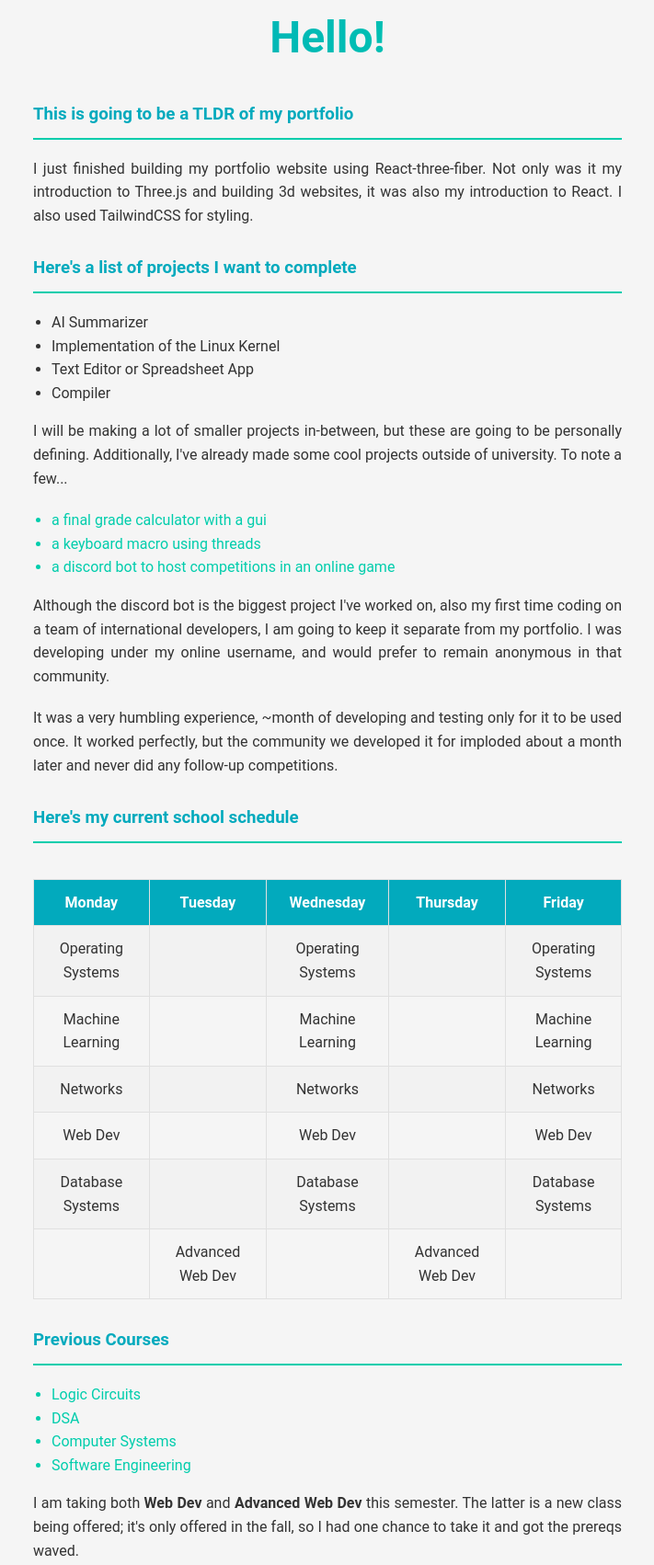
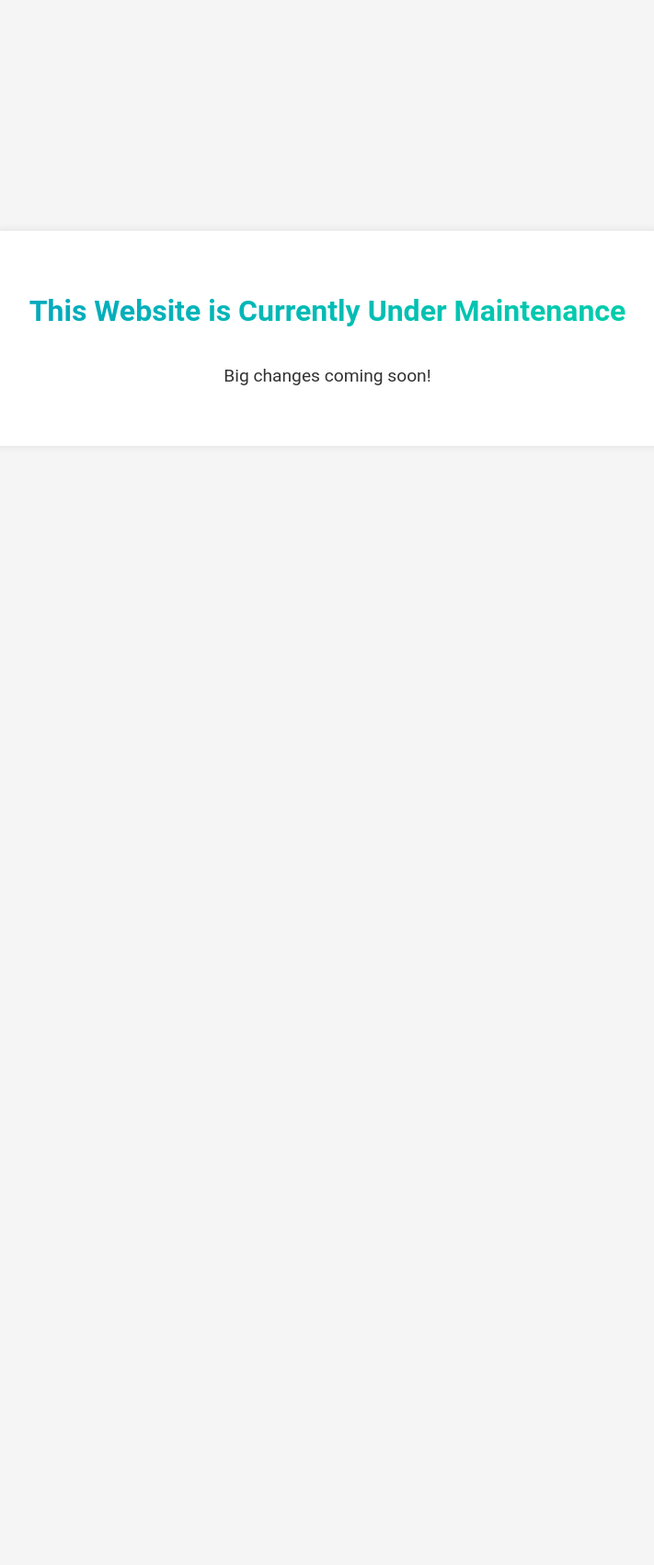
Before and after one commit to nathandekeyrel/nathandekeyrel.github.io, a plain HTML site: page index.html in a window 1280 px wide. Shown: the part 32-1734 px from the top of the page at 92% size, without its empty margins (284-995 px from the left). After the commit the page ends 800 px from the top, so only its background shows below. Drawn offline with Linux system fonts and the light colour scheme.

Commit message:
Pending redesign

```diff
--- a/index.html
+++ b/index.html
@@ -1,4 +1,4 @@
-<!doctype html>
+<!DOCTYPE html>
 <html lang="en">
 <head>
     <meta charset="UTF-8">
@@ -7,110 +7,9 @@
     <link rel="stylesheet" href="styles/main.css">
 </head>
 <body>
-
-    <h1>Hello!</h1>
-    <h3>This is going to be a TLDR of my portfolio</h3>
-    <p>
-        I just finished building my portfolio website using React-three-fiber. Not only was it my introduction to Three.js
-        and building 3d websites, it was also my introduction to React. I also used TailwindCSS for styling.
-    </p>
-
-    <h3>Here's a list of projects I want to complete</h3>
-
-    <ul>
-        <li>AI Summarizer</li>
-        <li>Implementation of the Linux Kernel</li>
-        <li>Text Editor or Spreadsheet App</li>
-        <li>Compiler</li>
-    </ul>
-
-    <p>
-        I will be making a lot of smaller projects in-between, but these are going to be personally defining.
-        Additionally, I've already made some cool projects outside of university. To note a few...
-    </p>
-
-    <ul class="completed">
-        <li>a final grade calculator with a gui</li>
-        <li>a keyboard macro using threads</li>
-        <li>a discord bot to host competitions in an online game</li>
-    </ul>
-
-    <p>
-        Although the discord bot is the biggest project I've worked on, also my first time coding on a team of
-        international developers, I am going to keep it separate from my portfolio. I was developing under my online
-        username, and would prefer to remain anonymous in that community.
-    </p>
-
-    <p>
-        It was a very humbling experience, ~month of developing and testing only for it to be used once.
-        It worked perfectly, but the community we developed it for imploded about a month later and never did any follow-up competitions.
-    </p>
-
-    <h3 id="h3center">Here's my current school schedule</h3>
-        <div class="schedule">
-        <table>
-            <tr>
-                <th>Monday</th>
-                <th>Tuesday</th>
-                <th>Wednesday</th>
-                <th>Thursday</th>
-                <th>Friday</th>
-            </tr>
-            <tr>
-                <td>Operating Systems</td>
-                <td></td>
-                <td>Operating Systems</td>
-                <td></td>
-                <td>Operating Systems</td>
-            </tr>
-            <tr>
-                <td>Machine Learning</td>
-                <td></td>
-                <td>Machine Learning</td>
-                <td></td>
-                <td>Machine Learning</td>
-            </tr>
-            <tr>
-                <td>Networks</td>
-                <td></td>
-                <td>Networks</td>
-                <td></td>
-                <td>Networks</td>
-            </tr>
-            <tr>
-                <td>Web Dev</td>
-                <td></td>
-                <td>Web Dev</td>
-                <td></td>
-                <td>Web Dev</td>
-            </tr>
-            <tr>
-                <td>Database Systems</td>
-                <td></td>
-                <td>Database Systems</td>
-                <td></td>
-                <td>Database Systems</td>
-            </tr>
-            <tr>
-                <td></td>
-                <td>Advanced Web Dev</td>
-                <td></td>
-                <td>Advanced Web Dev</td>
-                <td></td>
-            </tr>
-        </table></div>
-    <h3>Previous Courses</h3>
-
-    <ul class="completed">
-        <li>Logic Circuits</li>
-        <li>DSA</li>
-        <li>Computer Systems</li>
-        <li>Software Engineering</li>
-    </ul>
-
-    <p>I am taking both <strong>Web Dev</strong> and <strong>Advanced Web Dev</strong> this semester. The latter is a new class being offered; it's only offered in the fall, so I had one chance to take it and got the prereqs waved.</p>
-
-    <img src="images/temp-footer.png" alt="zermatt mountains">
-
+<div class="container">
+    <h1>This Website is Currently Under Maintenance</h1>
+    <p>Big changes coming soon!</p>
+</div>
 </body>
 </html>
--- a/styles/main.css
+++ b/styles/main.css
@@ -1,3 +1,4 @@
+
 :root {
     --primary-color: #02AABD;
     --secondary-color: #00CDAC;
@@ -15,85 +16,40 @@ body {
     background-color: var(--background-color);
     color: var(--text-color);
     line-height: 1.6;
-    margin: auto;
-    padding: 3px;
-    max-width: 50%;
-    text-align: justify;
+    margin: 0;
+    min-height: 100%;
+    display: flex;
+    align-items: center;
+    justify-content: center;
 }
 
 .container {
     max-width: 800px;
     margin: 0 auto;
-    padding: 20px;
+    padding: 40px;
     background-color: white;
     box-shadow: 0 0 10px rgba(0, 0, 0, 0.1);
+    text-align: center;
+    border-radius: 8px;
 }
 
 h1 {
-    text-align: center;
-    font-size: 3rem;
+    font-size: 2rem;
     background: linear-gradient(to right, var(--primary-color), var(--secondary-color));
     -webkit-background-clip: text;
     -webkit-text-fill-color: transparent;
     margin-bottom: 30px;
 }
 
-h3 {
-    color: var(--primary-color);
-    border-bottom: 2px solid var(--secondary-color);
-    padding-bottom: 10px;
-    margin-top: 30px;
-}
-
 p {
     margin-bottom: 20px;
-}
-
-ul {
-    padding-left: 20px;
-}
-
-ul.completed {
-    color: var(--secondary-color);
-}
-
-.schedule {
-    overflow-x: auto;
-}
-
-table {
-    width: 100%;
-    border-collapse: collapse;
-    margin-top: 20px;
-}
-
-th, td {
-    border: 1px solid var(--border-color);
-    padding: 12px;
-    text-align: center;
-}
-
-th {
-    background-color: var(--primary-color);
-    color: white;
-}
-
-tr:nth-child(even) {
-    background-color: #f2f2f2;
-}
-
-img {
-    max-width: 100%;
-    height: auto;
-    display: block;
-    margin: 30px auto;
-    border-radius: 8px;
-    box-shadow: 0 4px 8px rgba(0, 0, 0, 0.2);
+    font-size: 1.2rem;
 }
 
 @media (max-width: 600px) {
     .container {
-        padding: 10px;
+        padding: 20px;
+        margin: 20px;
     }
 
     h1 {
```
